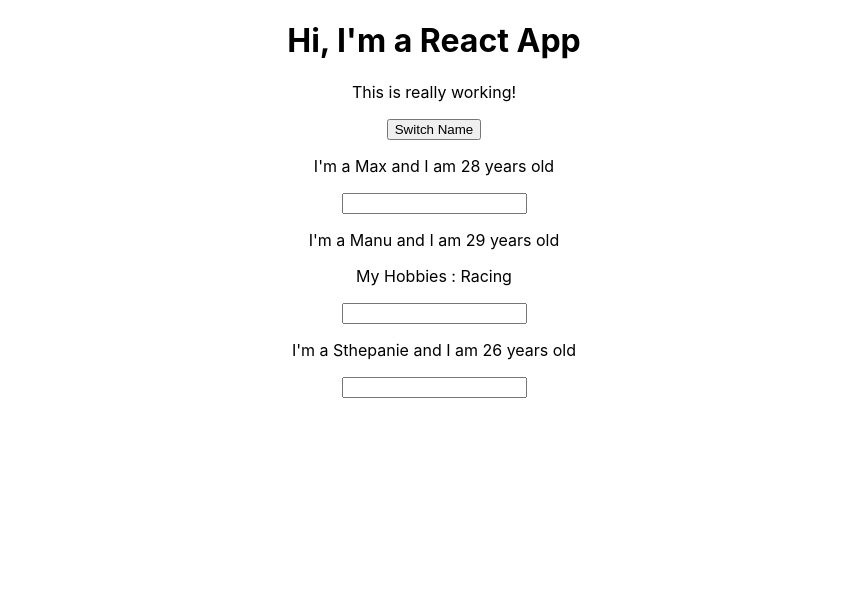
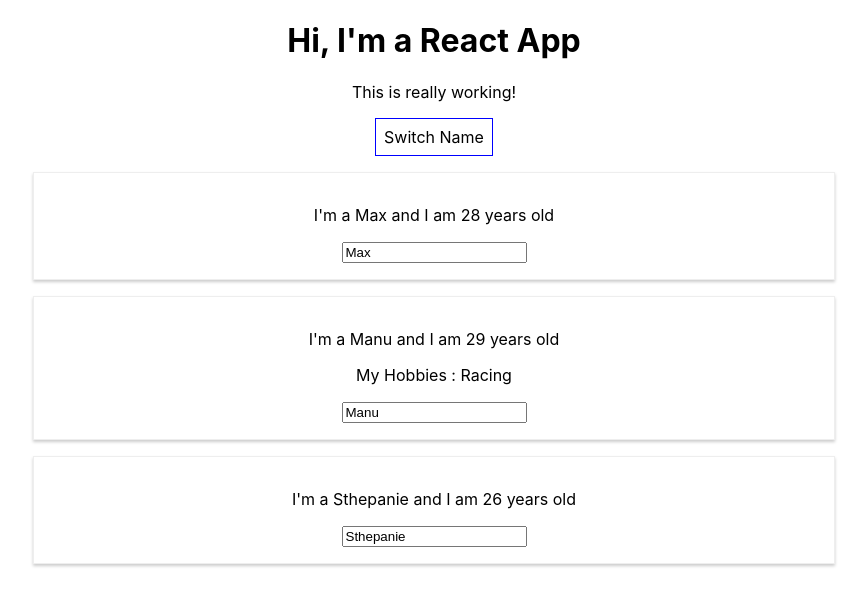
Before and after one commit to dimaswiranata/ReactApp, a React (Create React App) app in the folder react-complete-guide/: page / in a window 1280 px wide. Shown: the top 606 px of the page, without its empty margins (206-1073 px from the left). Built offline with nearby package versions, Linux system fonts and the light colour scheme.

Commit message:
working with inline styles

```diff
--- a/react-complete-guide/src/App.js
+++ b/react-complete-guide/src/App.js
@@ -36,11 +36,24 @@
     });
   };
 
+  const style = {
+    backgroundColor: 'white',
+    font: 'inherit',
+    border: '1px solid blue',
+    padding: '8px',
+    cursor: 'pointer'
+  }
+
   return (
     <div className="App">
       <h1>Hi, I'm a React App</h1>
       <p>This is really working!</p>
-      <button onClick={() => switchNameHandler('Maximilian!!')}>Switch Name</button>
+      <button
+        onClick={() => switchNameHandler('Maximilian!!')}
+        style={style}
+      >
+        Switch Name
+      </button>
       <Person
         name={personsState.persons[0].name}
         age={personsState.persons[0].age}
--- /dev/null
+++ b/react-complete-guide/src/Person/Person.css
@@ -0,0 +1,8 @@
+.Person {
+    width: 60%;
+    margin: 16px auto;
+    border: 1px solid #eee;
+    box-shadow: 0 2px 3px #ccc;
+    padding: 16px;
+    text-align: center;
+}
--- a/react-complete-guide/src/Person/Person.js
+++ b/react-complete-guide/src/Person/Person.js
@@ -1,11 +1,12 @@
 import React from 'react';
+import './Person.css';
 
 const person = (props) => {
     return (
-        <div>
+        <div className="Person">
             <p onClick={props.click}>I'm a {props.name} and I am {props.age} years old</p>
             <p>{props.children}</p>
-            <input type="text" onChange={props.changed}/>
+            <input type="text" onChange={props.changed} value={props.name}/>
         </div>
     )
 };
```
